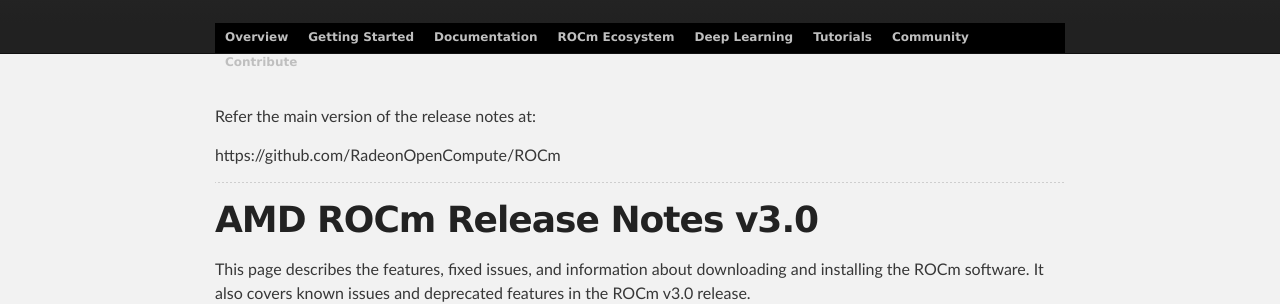
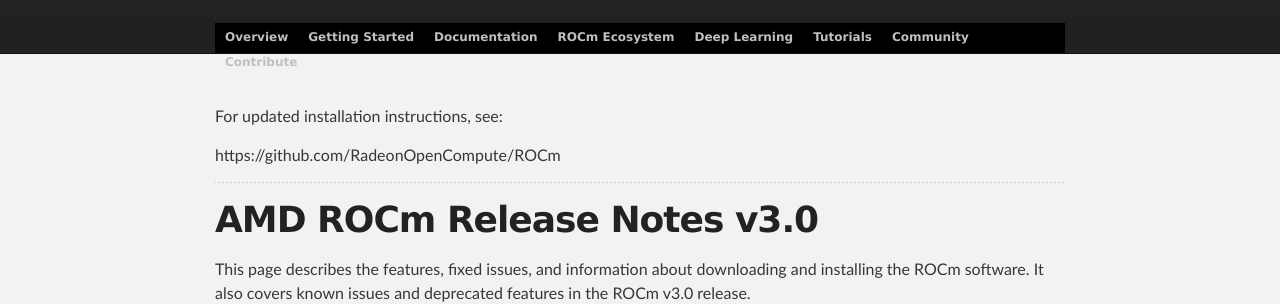
Before and after one commit to ROCm/ROCm.github.io, a Jekyll site: the page built from ROCmInstall.md, in a window 1280 px wide and 900 px high. Shown: the part 249-553 px from the top of the window. Built offline with Jekyll 4.4.1, drawn with Linux system fonts in a browser that asks for light colours; our own code applies the rules of GitHub Pages for plain Markdown files.

Commit message:
Update ROCmInstall.md

```diff
--- a/ROCmInstall.md
+++ b/ROCmInstall.md
@@ -1,4 +1,4 @@
-Refer the main version of the release notes at:
+For updated installation instructions, see:
 
 https://github.com/RadeonOpenCompute/ROCm
 
```
